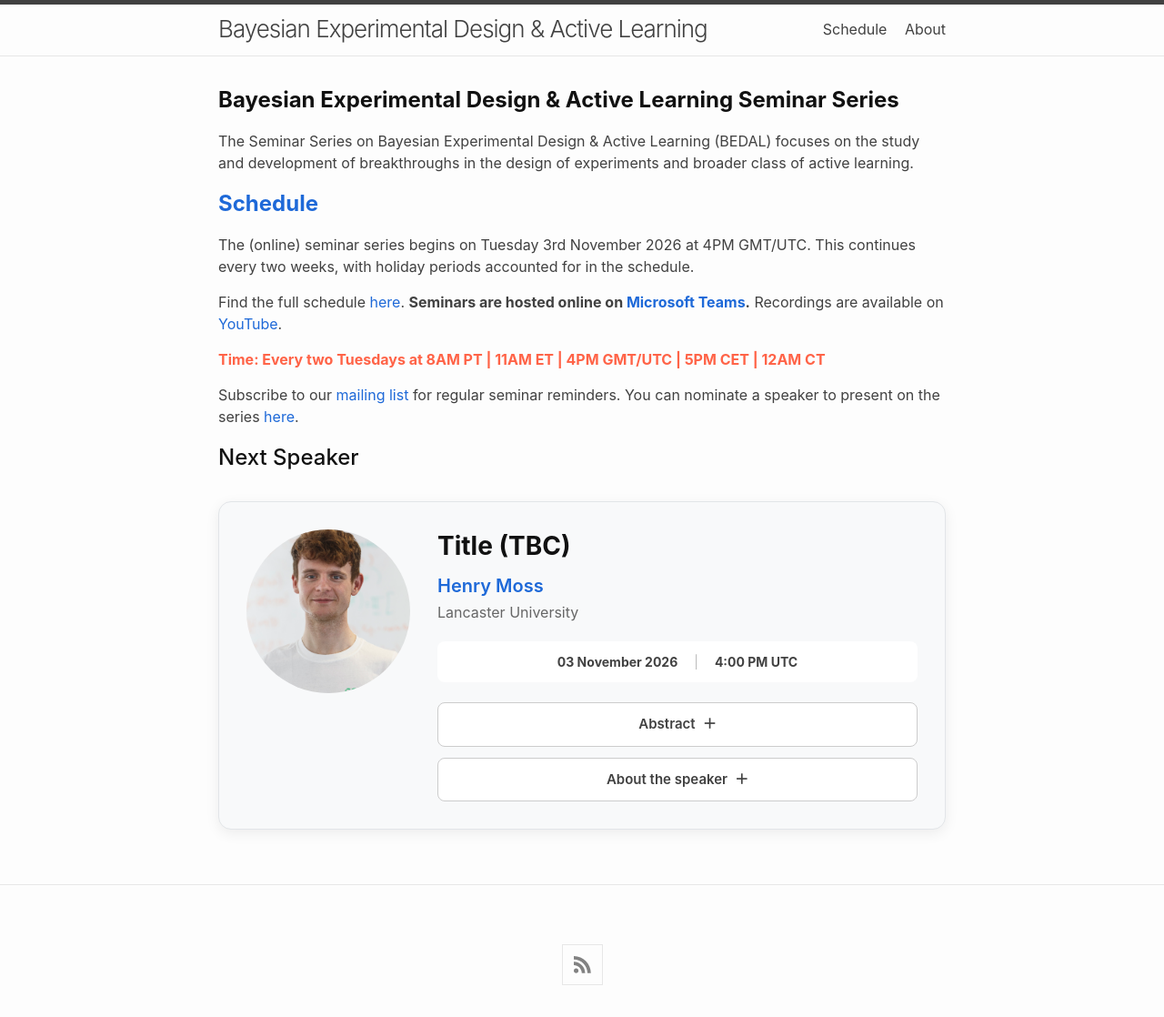
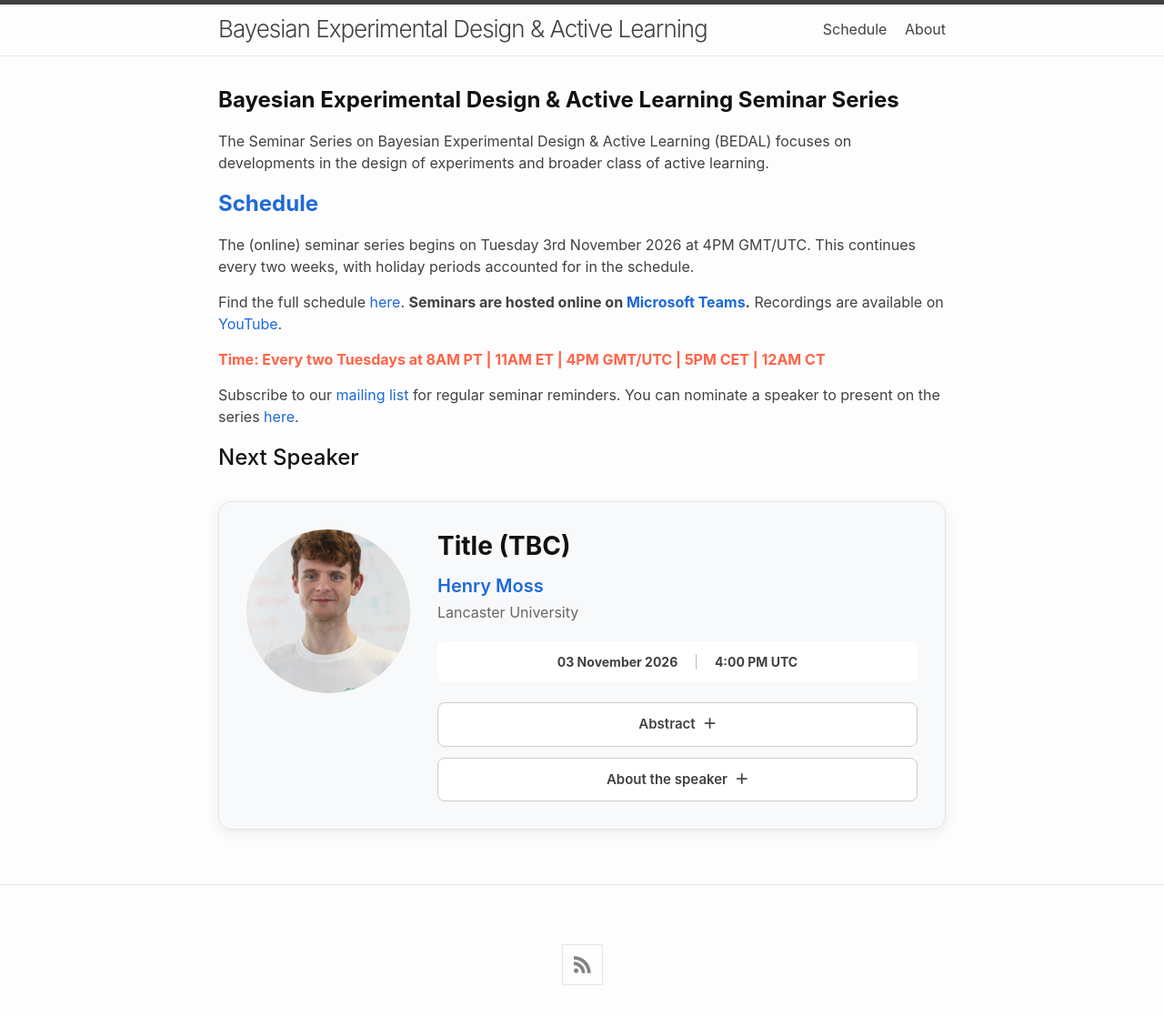
Before and after one commit to bayesiandesign/seminar, a Jekyll site: the page built from README.md, in a window 1280 px wide. Shown: the whole page at 91% size. Built offline with Jekyll 4.4.1, drawn with Linux system fonts in a browser that asks for light colours; nearby versions of some CDN libraries; our own code applies the rules of GitHub Pages for plain Markdown files.

Commit message:
Update home.html

```diff
--- a/_layouts/home.html
+++ b/_layouts/home.html
@@ -5,7 +5,7 @@ layout: default
 <div class="home">
   <h2><span style='font-weight: bold;'>Bayesian Experimental Design & Active Learning Seminar Series</span></h2>
 
-  <p>The Seminar Series on Bayesian Experimental Design & Active Learning (BEDAL) focuses on the study and development of breakthroughs in the design of experiments and broader class of active learning.</p>
+  <p>The Seminar Series on Bayesian Experimental Design & Active Learning (BEDAL) focuses on developments in the design of experiments and broader class of active learning.</p>
 
   <h2><span style='font-weight: bold;'><a href="https://bayesiandesign.github.io/seminar/schedule/">Schedule</a></span></h2>
 
```
